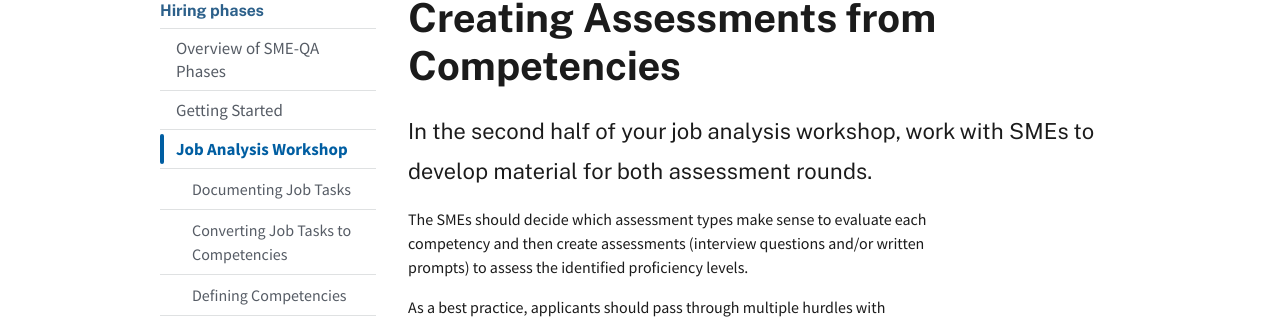
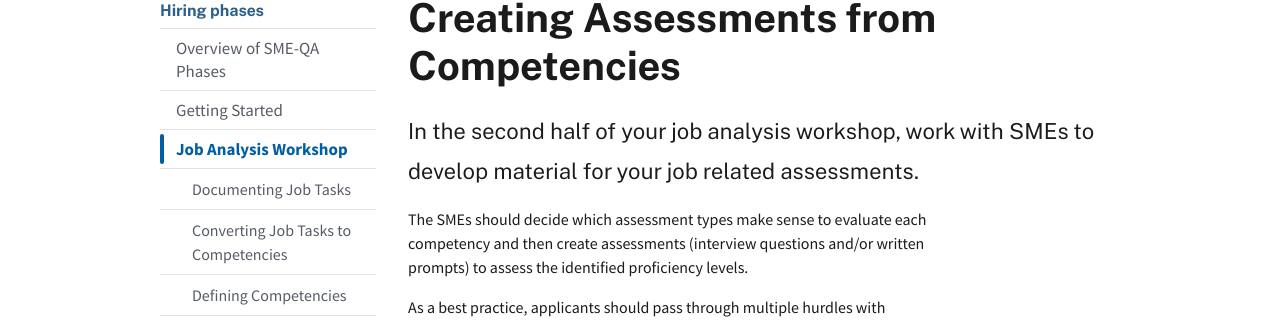
Before and after one commit to usds/SME-QA-Website, a Jekyll site: the page built from pages/phases/job-analysis/creating-assessments-from-competencies.md, in a window 1280 px wide and 900 px high. Shown: the part 310-633 px from the top of the window. Built offline with Jekyll 4.4.1, drawn with Linux system fonts in a browser that asks for light colours.

Commit message:
Update creating-assessments-from-competencies.md

```diff
--- a/pages/phases/job-analysis/creating-assessments-from-competencies.md
+++ b/pages/phases/job-analysis/creating-assessments-from-competencies.md
@@ -6,7 +6,7 @@ title: Creating Assessments from Competencies
 sidenav: hiring-phases
 phase: job-analysis
 sub-phase-order: 060
-intro: In the second half of your job analysis workshop, work with SMEs to develop material for both assessment rounds.
+intro: In the second half of your job analysis workshop, work with SMEs to develop material for your job related assessments.
 ---
 
 <p class="usa-intro">
```
